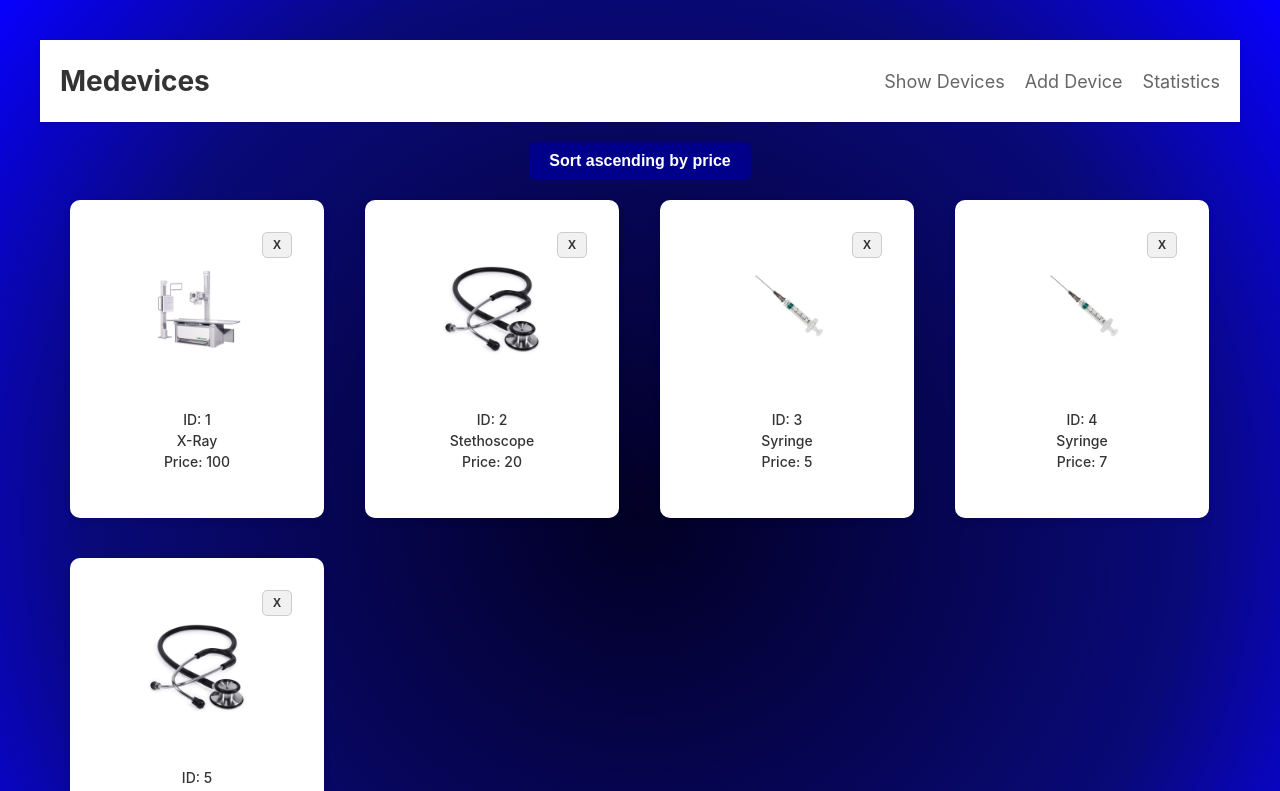
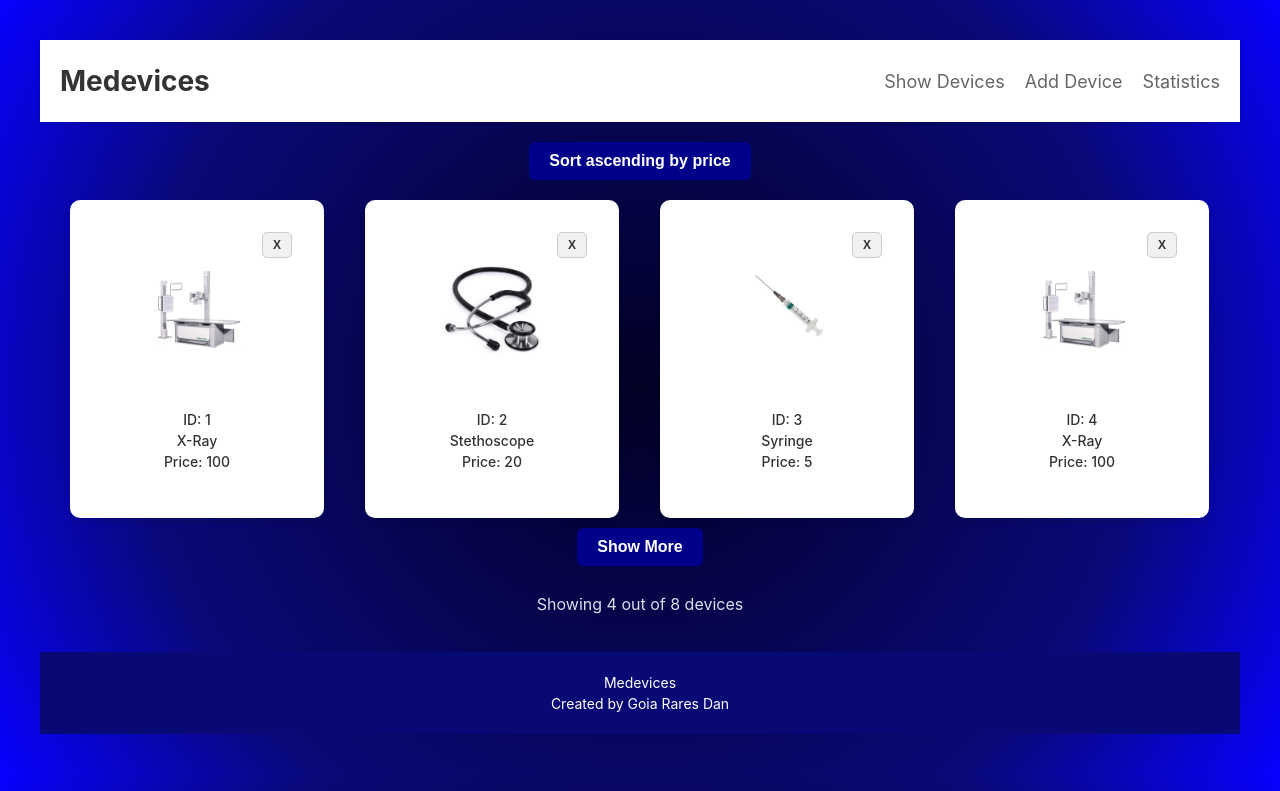
Before and after one commit to raresdan/frontend-react, a React (Vite) app: page / in a window 1280 px wide. Shown: the top 791 px of the page. Built offline with nearby package versions, Linux system fonts and the light colour scheme.

Commit message:
Added pagination

```diff
--- a/src/App.tsx
+++ b/src/App.tsx
@@ -7,8 +7,11 @@ import {DisplayDevicesPage} from './pages/Display Data Page/DisplayDevicesPage';
 let testDevice1: Device = new Device(1, 'X-Ray', 100, 'xray.jpg');
 let testDevice2: Device = new Device(2, 'Stethoscope', 20, 'stethoscope.jpg');
 let testDevice3: Device = new Device(3, 'Syringe', 5, 'syringe.jpg');
-let testDevice4: Device = new Device(4, 'Syringe', 7, 'syringe.jpg');
-let testDevice5: Device = new Device(5, 'Stethoscope', 25, 'stethoscope.jpg');
+let testDevice4: Device = new Device(4, 'X-Ray', 100, 'xray.jpg');
+let testDevice5: Device = new Device(5, 'Syringe', 7, 'syringe.jpg');
+let testDevice6: Device = new Device(6, 'Stethoscope', 25, 'stethoscope.jpg');
+let testDevice7: Device = new Device(7, 'X-Ray', 100, 'xray.jpg');
+let testDevice8: Device = new Device(8, 'X-Ray', 100, 'xray.jpg');
 
 import './App.css';
 import {AddDevicePage} from './pages/Add Device Page/AddDevicePage';
@@ -22,6 +25,9 @@ function App() {
         testDevice3,
         testDevice4,
         testDevice5,
+        testDevice6,
+        testDevice7,
+        testDevice8,
     ]);
 
     const addDevice = (newDevice: Device) => {
--- a/src/pages/Display Data Page/DisplayDevicesPage.css
+++ b/src/pages/Display Data Page/DisplayDevicesPage.css
@@ -6,7 +6,7 @@
 
 .all-devices {
     display: grid;
-    grid-template-columns: repeat(auto-fit, minmax(250px, 1fr));
+    grid-template-columns: repeat(4, minmax(250px, 1fr));
     gap: 20px;
     max-width: 1200px;
     margin: 0 auto;
--- a/src/pages/Display Data Page/DisplayDevicesPage.tsx
+++ b/src/pages/Display Data Page/DisplayDevicesPage.tsx
@@ -23,6 +23,8 @@ export function DisplayDevicesPage() {
         if (!isAscending) allDevices.reverse();
     }, [isAscending]);
 
+    const [visibleCount, setVisibleCount] = useState<number>(4);
+
     return (
         <Layout>
             <div className='main-page-container'>
@@ -33,7 +35,7 @@ export function DisplayDevicesPage() {
                 />
 
                 <div className='all-devices' data-testid='devices-list'>
-                    {allDevices.map((device) => (
+                    {allDevices.slice(0, visibleCount).map((device) => (
                         <DeviceCard
                             givenDevice={device}
                             removeMethod={removeMethod}
@@ -41,6 +43,19 @@ export function DisplayDevicesPage() {
                         />
                     ))}
                 </div>
+                {visibleCount < allDevices.length && (
+                    <>
+                        <Button
+                            onClick={() => setVisibleCount(visibleCount + 4)}
+                            buttonText='Show More'
+                            type='button'
+                        />
+                        <p>
+                            Showing {visibleCount} out of {allDevices.length}{' '}
+                            devices
+                        </p>
+                    </>
+                )}
             </div>
         </Layout>
     );
```
